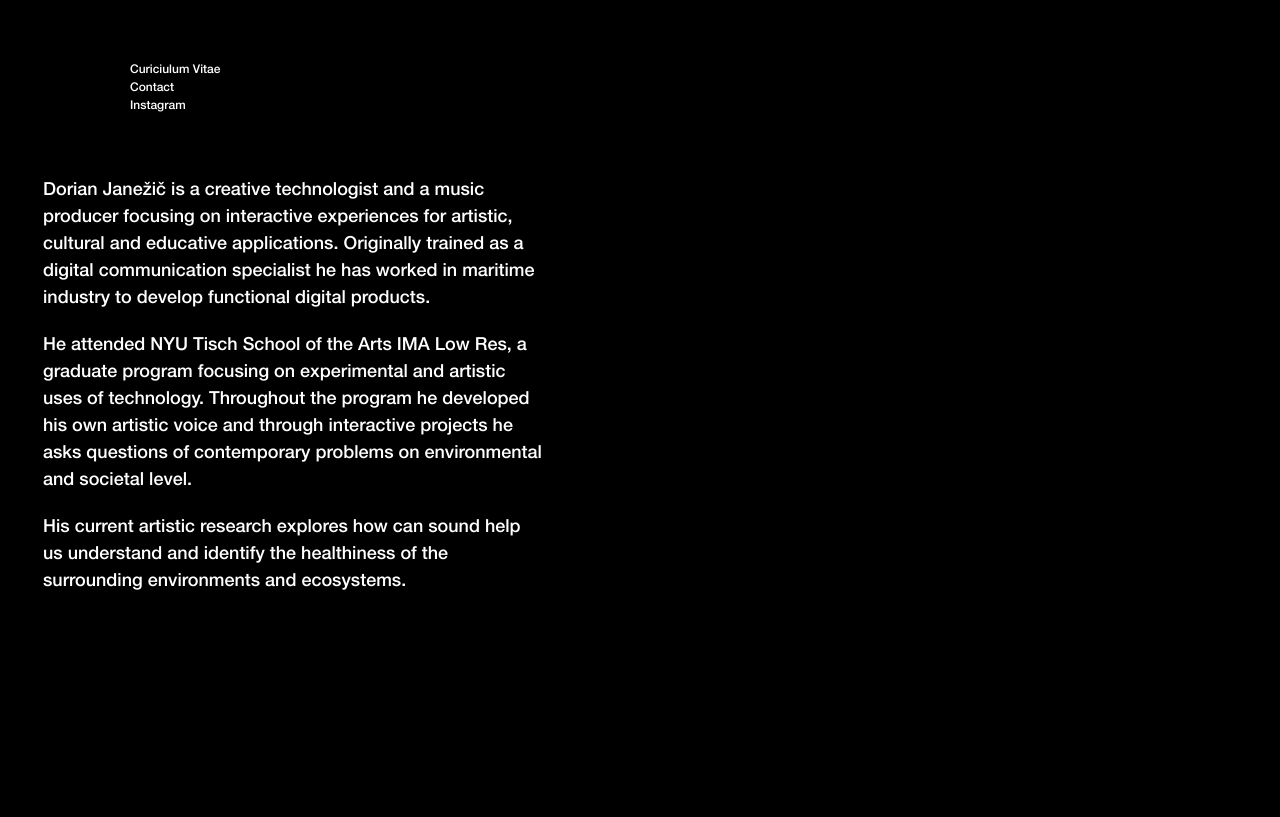
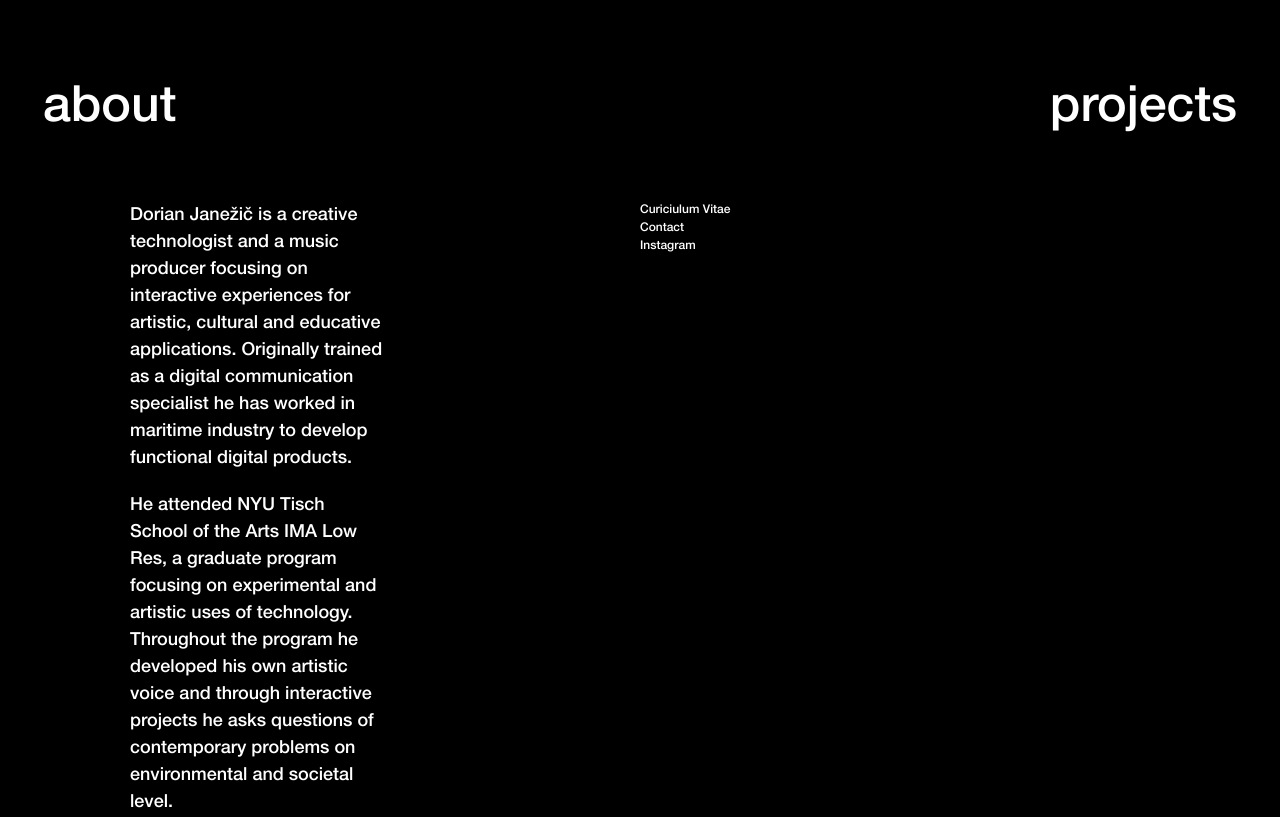
Before and after one commit to dorianjanezic/website, a website: page public/about/index.html in a window 1280 px wide. Shown: the top 817 px of the page. Drawn offline with nearby package versions, Linux system fonts and the light colour scheme.

Commit message:
nazaj na grid - če je to ok

```diff
--- a/public/about/style.css
+++ b/public/about/style.css
@@ -68,9 +68,11 @@ header {
 
 .main-nav {
     display: flex;
-    position: absolute;
+    /*position: absolute;*/
     width: 100%;
     justify-content: space-between;
+    height: 140px;
+    background: #000000;
 }
 
 
@@ -98,7 +100,7 @@ header .navbar a{
     justify-content: space-between;
     flex-direction: row;
     justify-content: space-between;
-    }
+}
 
 header .navbar a:hover{
     /* letter-spacing: .2rem; */
@@ -108,6 +110,7 @@ header .navbar a:hover{
 .container {
   width: 1140px;
   margin: auto;
+  padding-top: 140px;
 }
 
 
@@ -136,10 +139,10 @@ header .navbar a:hover{
   max-width: 50%;
   font-size: large;
       margin: 0;
-    position: absolute;
+    /*position: absolute;
     width: 500px;
     left: 43px;
-    top: 175px;
+    top: 175px;*/
 }
 
 .description p {
```
Also changed, not shown: 1 other file.
